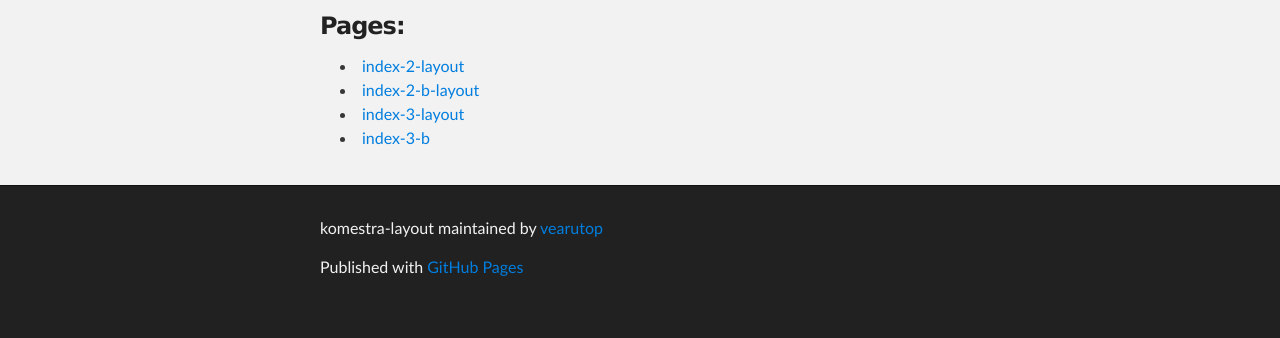
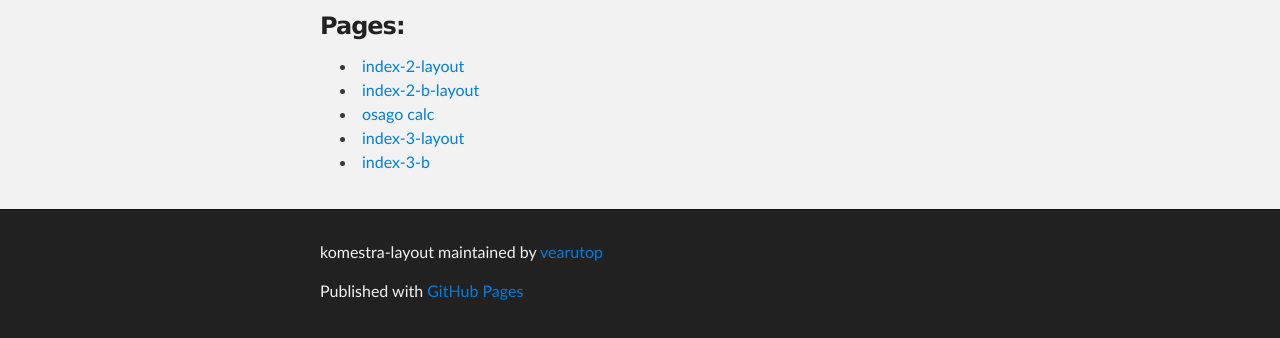
Before and after one commit to nanopeni/komestra-layout, a plain HTML site: page index.html in a window 1280 px wide. Shown: the part 186-524 px from the top of the page. Drawn offline with Linux system fonts and the light colour scheme.

Commit message:
calculator

```diff
--- a/index.html
+++ b/index.html
@@ -33,6 +33,7 @@
           <ul>
               <li><a href="komestra/index.html">index-2-layout</a></li>
               <li><a href="komestra/index-2-b-layout.html">index-2-b-layout</a></li>
+              <li><a href="komestra/index-2-b2-layout.html">osago calc</a></li>
               <li><a href="komestra/index-3-layout.html">index-3-layout</a></li>
               <li><a href="komestra/index-3-b.html">index-3-b</a></li>
           </ul>
```
